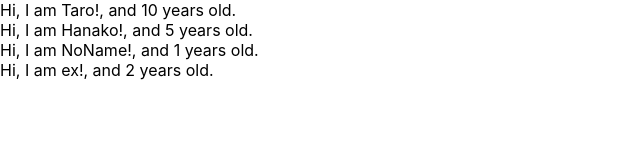
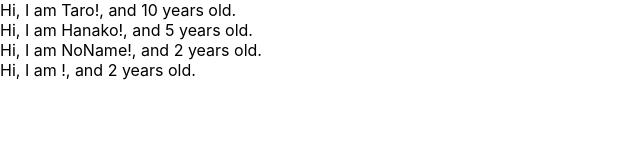
Before and after one commit to kohei39/udemy-react-redux, a React (Create React App) app: page / in a window 1280 px wide. Shown: the top 160 px of the page, without its empty margins (0-640 px from the left). Built offline with nearby package versions, Linux system fonts and the light colour scheme.

Commit message:
learn prop-types

```diff
--- a/src/App.js
+++ b/src/App.js
@@ -1,4 +1,6 @@
 import React from 'react';
+import PropTypes from 'prop-types';
+
 
 // function App() {
 //   // const greeting = 'Hi, Tom!';
@@ -22,7 +24,8 @@ const App = () => {
       age: 5
     },
     {
-      name: "NoName"
+      name: "NoName",
+      age: 2
     },
     {
       age: 2
@@ -43,8 +46,8 @@ const User = (props) => {
   return <div>Hi, I am {props.name}!, and {props.age} years old.</div>
 }
 
-User.defaultProps = {
-  name: "ex",
-  age: 1
+User.propTypes = {
+  name: PropTypes.string,
+  age: PropTypes.number.isRequired
 }
 export default App;
```
